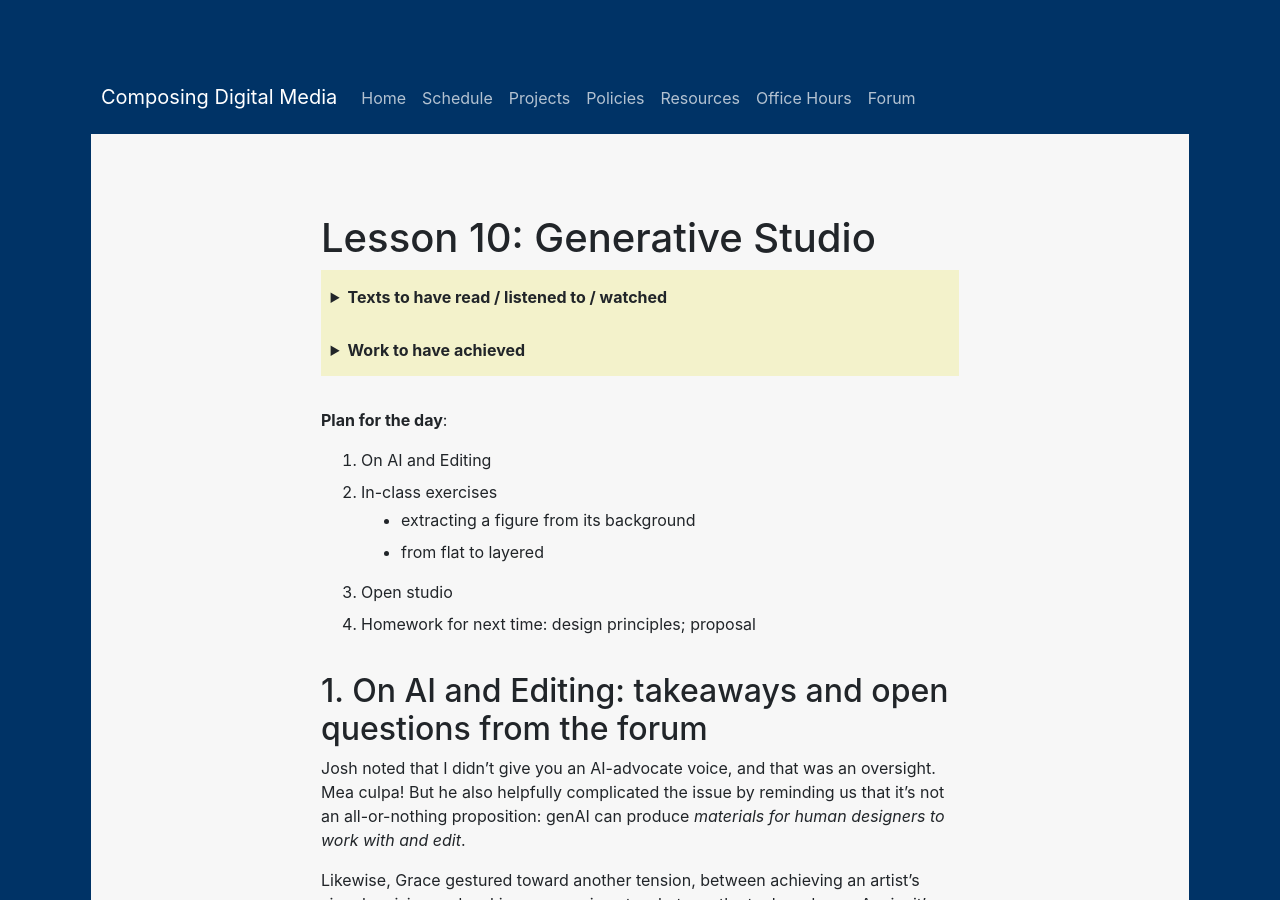
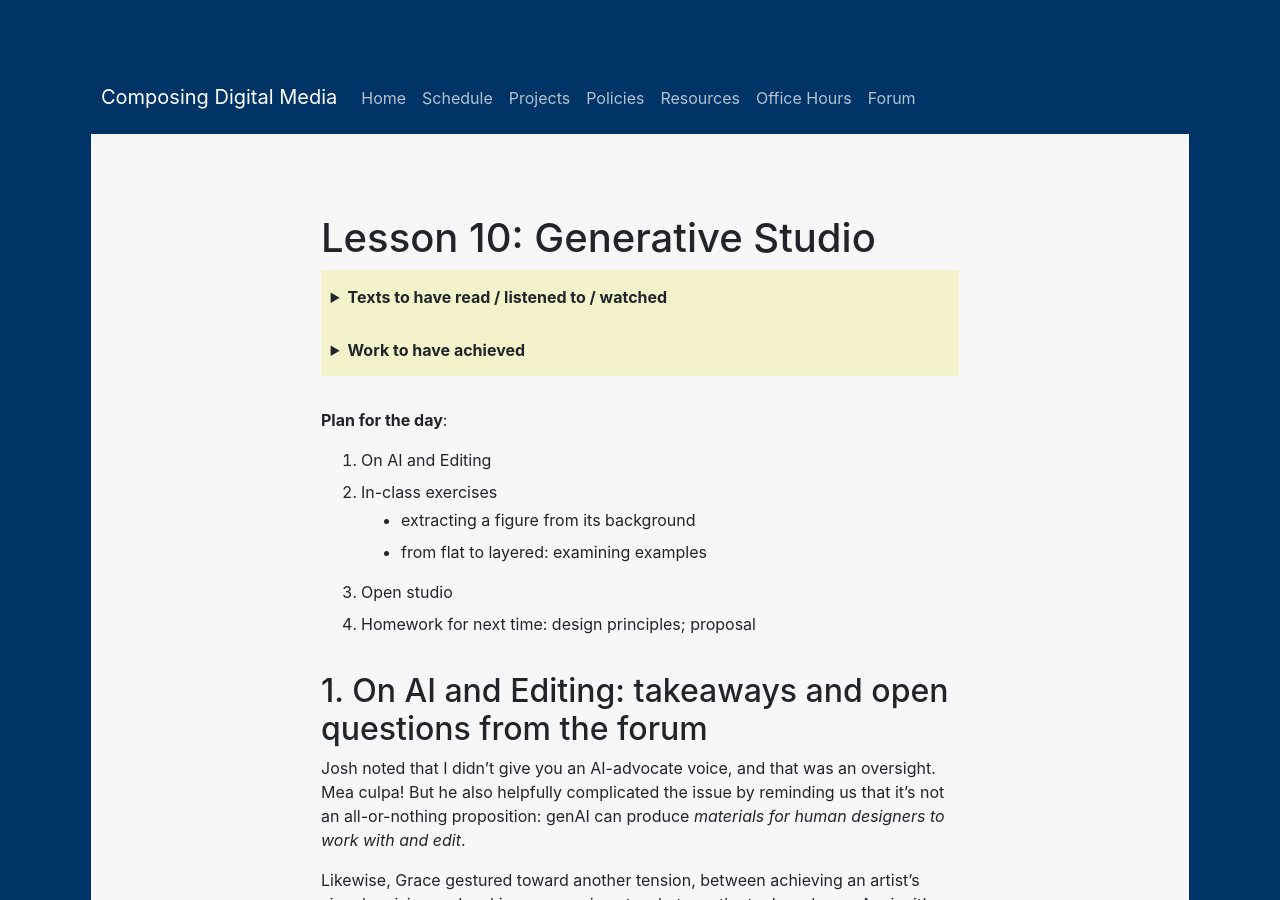
Before and after one commit to benmiller314/cdm2025spring, a Jekyll site: the page built from plans/lesson-10.md, in a window 1280 px wide and 900 px high. Built offline with Jekyll 4.4.1, drawn with Linux system fonts in a browser that asks for light colours; our own code applies the rules of GitHub Pages for plain Markdown files.

Commit message:
minor tweak to lesson outline

```diff
--- a/plans/lesson-10.md
+++ b/plans/lesson-10.md
@@ -23,7 +23,7 @@
 1. On AI and Editing
 2. In-class exercises
     - extracting a figure from its background
-    - from flat to layered
+    - from flat to layered: examining examples
 4. Open studio
     <!-- Option: try it again with a generated image. Option: start homework reading. -->
 5. Homework for next time: design principles; proposal
```
